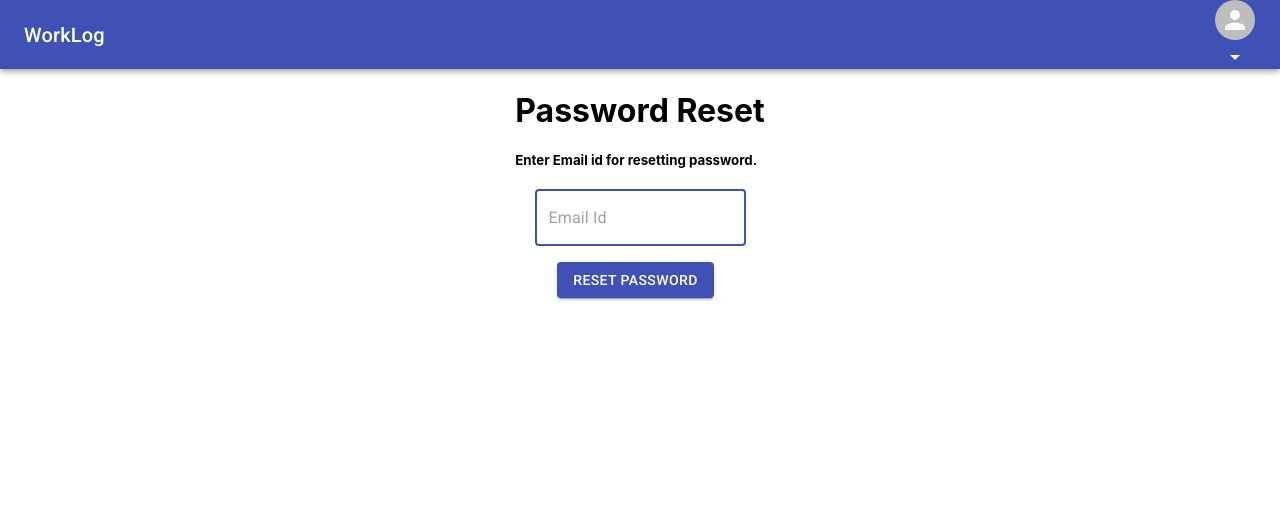
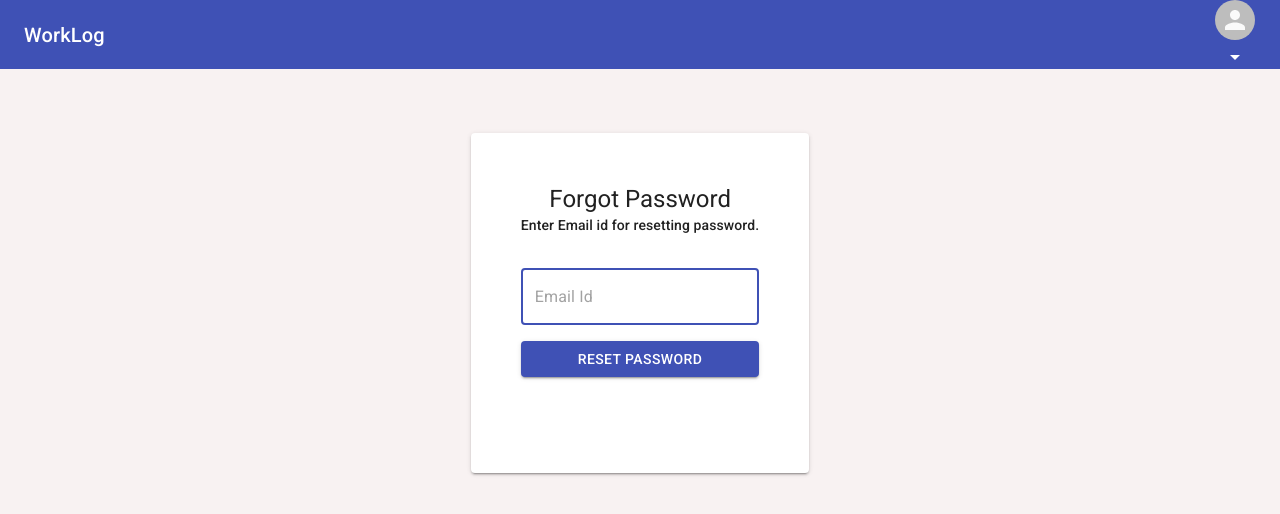
Before and after one commit to divakarpatil51/worklog-ui, a React (Create React App) app: page /reset-password in a window 1280 px wide. Shown: the top 514 px of the page. Built offline with nearby package versions, Linux system fonts and the light colour scheme.

Commit message:
Improved Reset password UI

```diff
--- a/src/App.css
+++ b/src/App.css
@@ -17,13 +17,6 @@
   min-width: 40vh;
 }
 
-.reset-password-form
-{
-  justify-content: center;
-  min-height: 90vh;
-  margin-top: 10%;
-}
-
 .create-account-form{
   margin-top: 5%;
   justify-content: center;
@@ -36,3 +29,16 @@
   background-color:rgb(248, 242, 242);
   min-height: 92vh;
 }
+
+.reset-password-background {
+  justify-content: center;
+  background-color:rgb(248, 242, 242);
+  min-height: 92vh;
+}
+
+.reset-password-form{
+  margin-top: 5%;
+  justify-content: center;
+  min-height: 30vh;
+  padding: 50px;
+}
--- a/src/components/ResetPassword.js
+++ b/src/components/ResetPassword.js
@@ -1,21 +1,27 @@
-import { Button, Grid, TextField } from '@material-ui/core';
+import { Button, Grid, TextField, Paper, Typography } from '@material-ui/core';
 import React from 'react';
 
 export default class ResetPassword extends React.Component {
 
     render() {
         return (
-            <div>
+            <div className="reset-password-background">
                 <Grid container spacing={0} justify="center" direction="column" alignItems="center">
+                    <Paper
+                        variant="elevation"
+                        elevation={2}
+                        className="reset-password-form">
                         <Grid item>
-                        <div>
-                            <h1>Password Reset</h1>
-                            <h5>Enter Email id for resetting password.</h5>
-                        </div>
+                            <Typography component="h5" variant="h5" style={{ marginLeft: 12 + "%" }}>
+                                Forgot Password
+                            </Typography>
+                            <Typography component="h1" variant="subtitle2">
+                                Enter Email id for resetting password.
+                            </Typography>
                         </Grid>
-                    <Grid item>
+                        <Grid item style={{ marginTop: 7 + "%" }}>
                             <form >
-                            <Grid container direction="column" spacing={2}>
+                                <Grid container direction="column" spacing={2} style={{ marginTop: 10 + "%" }}>
                                     <Grid item>
                                         <TextField
                                             type="email"
@@ -27,10 +33,11 @@ export default class ResetPassword extends React.Component {
                                             autoFocus
                                         />
                                     </Grid>
-                                <Grid item style={{ marginLeft: 10 + "%" }}>
+                                    <Grid item>
                                         <Button
                                             variant="contained"
                                             color="primary"
+                                            fullWidth
                                             type="submit">
                                             Reset Password
                                                 </Button>
@@ -38,8 +45,8 @@ export default class ResetPassword extends React.Component {
                                 </Grid>
                             </form>
                         </Grid>
+                    </Paper>
                 </Grid>
-
             </div>
         )
     }
```
Lines whose indentation alone changed are shown as unchanged.
